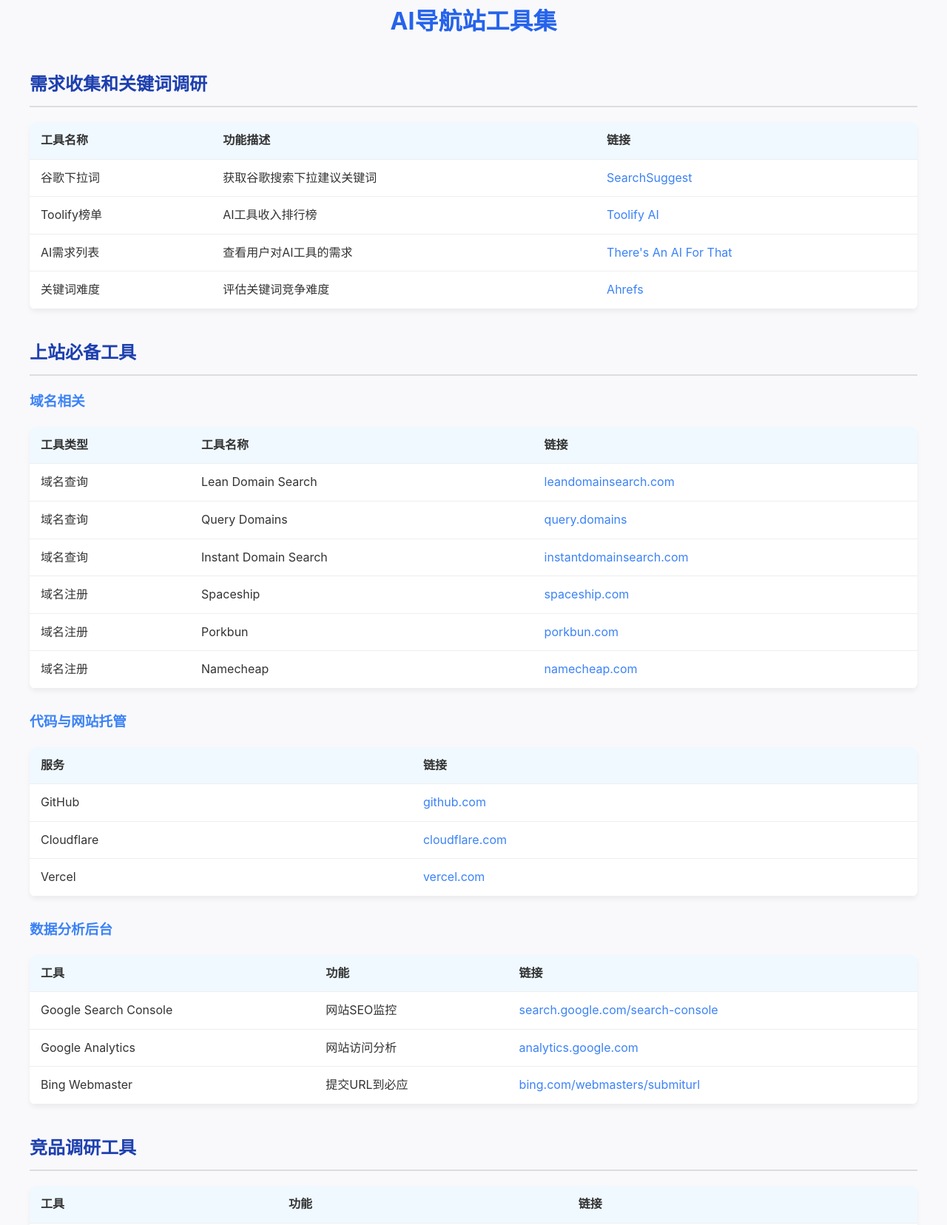
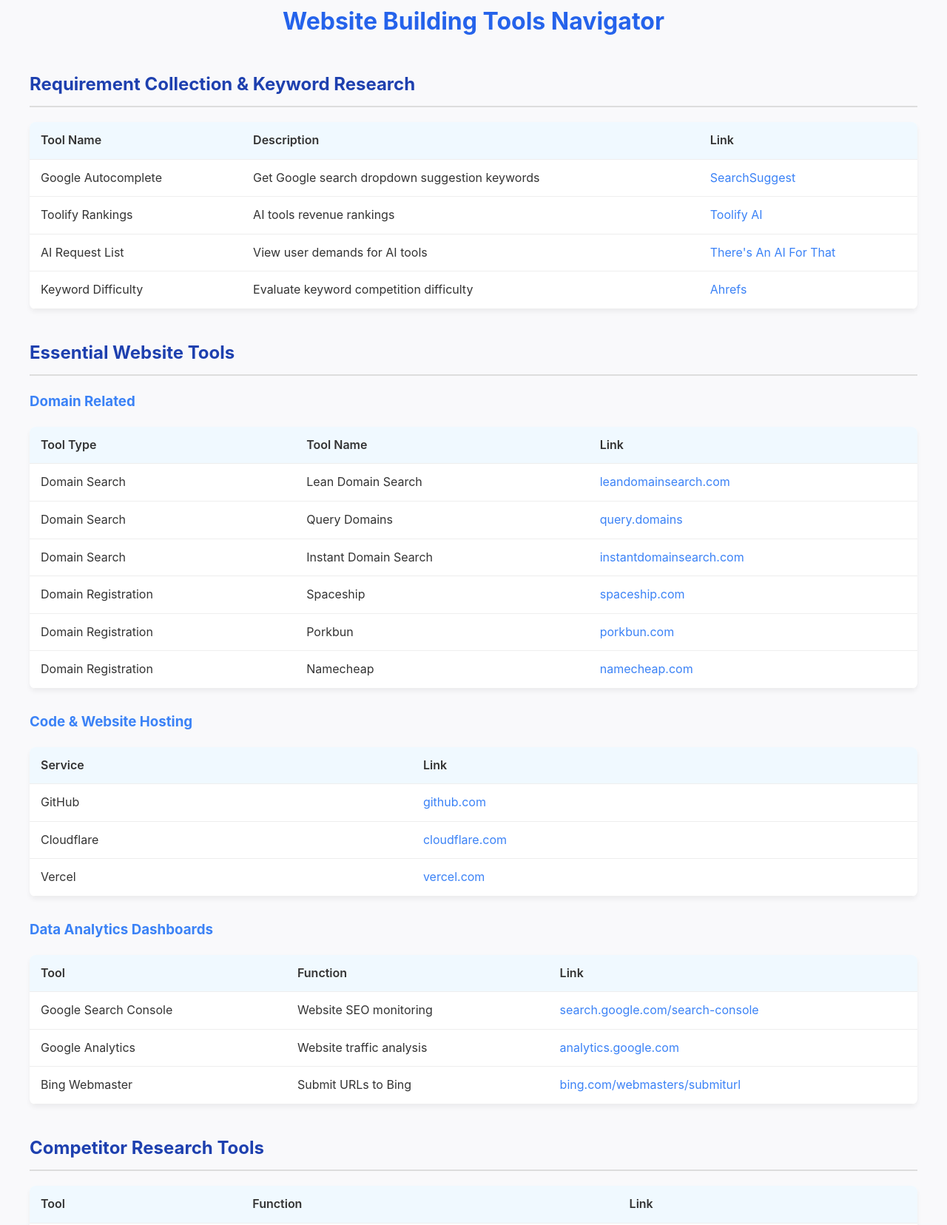
Before and after one commit to fox137ok/bookmark-site, a plain HTML site: page index.html in a window 1280 px wide. Shown: the part 38-1694 px from the top of the page at 74% size. Drawn offline with Linux system fonts and the light colour scheme.

Commit message:
Update index.html

```diff
--- a/index.html
+++ b/index.html
@@ -1,9 +1,9 @@
 <!DOCTYPE html>
-<html lang="zh-CN">
+<html lang="en">
 <head>
     <meta charset="UTF-8">
     <meta name="viewport" content="width=device-width, initial-scale=1.0">
-    <title>AI导航站工具集</title>
+    <title>Website Building Tools Navigator</title>
     <style>
         body {
             font-family: 'Inter', system-ui, -apple-system, BlinkMacSystemFont, sans-serif;
@@ -99,37 +99,37 @@
     </style>
 </head>
 <body>
-    <h1>AI导航站工具集</h1>
+    <h1>Website Building Tools Navigator</h1>
 
     <div class="section-container">
-        <h2>需求收集和关键词调研</h2>
+        <h2>Requirement Collection & Keyword Research</h2>
         <table>
             <thead>
                 <tr>
-                    <th>工具名称</th>
-                    <th>功能描述</th>
-                    <th>链接</th>
+                    <th>Tool Name</th>
+                    <th>Description</th>
+                    <th>Link</th>
                 </tr>
             </thead>
             <tbody>
                 <tr>
-                    <td>谷歌下拉词</td>
-                    <td>获取谷歌搜索下拉建议关键词</td>
+                    <td>Google Autocomplete</td>
+                    <td>Get Google search dropdown suggestion keywords</td>
                     <td><a href="https://www.searchsuggest.tips/?keyword=" target="_blank">SearchSuggest</a></td>
                 </tr>
                 <tr>
-                    <td>Toolify榜单</td>
-                    <td>AI工具收入排行榜</td>
+                    <td>Toolify Rankings</td>
+                    <td>AI tools revenue rankings</td>
                     <td><a href="https://www.toolify.ai/Best-AI-Tools-revenue" target="_blank">Toolify AI</a></td>
                 </tr>
                 <tr>
-                    <td>AI需求列表</td>
-                    <td>查看用户对AI工具的需求</td>
+                    <td>AI Request List</td>
+                    <td>View user demands for AI tools</td>
                     <td><a href="https://theresanaiforthat.com/requests" target="_blank">There's An AI For That</a></td>
                 </tr>
                 <tr>
-                    <td>关键词难度</td>
-                    <td>评估关键词竞争难度</td>
+                    <td>Keyword Difficulty</td>
+                    <td>Evaluate keyword competition difficulty</td>
                     <td><a href="https://ahrefs.com/keyword-difficulty" target="_blank">Ahrefs</a></td>
                 </tr>
             </tbody>
@@ -137,57 +137,57 @@
     </div>
 
     <div class="section-container">
-        <h2>上站必备工具</h2>
+        <h2>Essential Website Tools</h2>
 
-        <h3>域名相关</h3>
+        <h3>Domain Related</h3>
         <table>
             <thead>
                 <tr>
-                    <th>工具类型</th>
-                    <th>工具名称</th>
-                    <th>链接</th>
+                    <th>Tool Type</th>
+                    <th>Tool Name</th>
+                    <th>Link</th>
                 </tr>
             </thead>
             <tbody>
                 <tr>
-                    <td>域名查询</td>
+                    <td>Domain Search</td>
                     <td>Lean Domain Search</td>
                     <td><a href="https://leandomainsearch.com/" target="_blank">leandomainsearch.com</a></td>
                 </tr>
                 <tr>
-                    <td>域名查询</td>
+                    <td>Domain Search</td>
                     <td>Query Domains</td>
                     <td><a href="https://query.domains/" target="_blank">query.domains</a></td>
                 </tr>
                 <tr>
-                    <td>域名查询</td>
+                    <td>Domain Search</td>
                     <td>Instant Domain Search</td>
                     <td><a href="https://instantdomainsearch.com/?q=" target="_blank">instantdomainsearch.com</a></td>
                 </tr>
                 <tr>
-                    <td>域名注册</td>
+                    <td>Domain Registration</td>
                     <td>Spaceship</td>
                     <td><a href="https://spaceship.com" target="_blank">spaceship.com</a></td>
                 </tr>
                 <tr>
-                    <td>域名注册</td>
+                    <td>Domain Registration</td>
                     <td>Porkbun</td>
                     <td><a href="https://porkbun.com" target="_blank">porkbun.com</a></td>
                 </tr>
                 <tr>
-                    <td>域名注册</td>
+                    <td>Domain Registration</td>
                     <td>Namecheap</td>
                     <td><a href="https://namecheap.com" target="_blank">namecheap.com</a></td>
                 </tr>
             </tbody>
         </table>
 
-        <h3>代码与网站托管</h3>
+        <h3>Code & Website Hosting</h3>
         <table>
             <thead>
                 <tr>
-                    <th>服务</th>
-                    <th>链接</th>
+                    <th>Service</th>
+                    <th>Link</th>
                 </tr>
             </thead>
             <tbody>
@@ -206,29 +206,29 @@
             </tbody>
         </table>
 
-        <h3>数据分析后台</h3>
+        <h3>Data Analytics Dashboards</h3>
         <table>
             <thead>
                 <tr>
-                    <th>工具</th>
-                    <th>功能</th>
-                    <th>链接</th>
+                    <th>Tool</th>
+                    <th>Function</th>
+                    <th>Link</th>
                 </tr>
             </thead>
             <tbody>
                 <tr>
                     <td>Google Search Console</td>
-                    <td>网站SEO监控</td>
+                    <td>Website SEO monitoring</td>
                     <td><a href="https://search.google.com/search-console" target="_blank">search.google.com/search-console</a></td>
                 </tr>
                 <tr>
                     <td>Google Analytics</td>
-                    <td>网站访问分析</td>
+                    <td>Website traffic analysis</td>
                     <td><a href="https://analytics.google.com/analytics/web/#/" target="_blank">analytics.google.com</a></td>
                 </tr>
                 <tr>
                     <td>Bing Webmaster</td>
-                    <td>提交URL到必应</td>
+                    <td>Submit URLs to Bing</td>
                     <td><a href="https://www.bing.com/webmasters/submiturl" target="_blank">bing.com/webmasters/submiturl</a></td>
                 </tr>
             </tbody>
@@ -236,29 +236,29 @@
     </div>
 
     <div class="section-container">
-        <h2>竞品调研工具</h2>
+        <h2>Competitor Research Tools</h2>
         <table>
             <thead>
                 <tr>
-                    <th>工具</th>
-                    <th>功能</th>
-                    <th>链接</th>
+                    <th>Tool</th>
+                    <th>Function</th>
+                    <th>Link</th>
                 </tr>
             </thead>
             <tbody>
                 <tr>
                     <td>AITDK</td>
-                    <td>查看网站流量和关键词</td>
+                    <td>View website traffic and keywords</td>
                     <td><a href="https://aitdk.com" target="_blank">aitdk.com</a></td>
                 </tr>
                 <tr>
                     <td>Ahrefs Free Tools</td>
-                    <td>查看网站外链</td>
+                    <td>Check website backlinks</td>
                     <td><a href="https://ahrefs.com/free-seo-tools" target="_blank">ahrefs.com/free-seo-tools</a></td>
                 </tr>
                 <tr>
                     <td>SEMrush</td>
-                    <td>查看网站关键词</td>
+                    <td>View website keywords</td>
                     <td><a href="https://semrush.com" target="_blank">semrush.com</a></td>
                 </tr>
             </tbody>
@@ -266,15 +266,15 @@
     </div>
 
     <div class="section-container">
-        <h2>上站模板资源</h2>
+        <h2>Website Templates</h2>
         <div class="template-section">
-            <h3>开源网站模板</h3>
-            <p>使用开源模板快速搭建导航站，或通过AI助手从零开始构建。</p>
+            <h3>Open Source Website Templates</h3>
+            <p>Use open source templates to quickly build navigation sites, or build from scratch with AI assistants.</p>
         </div>
     </div>
 
     <footer>
-        <p>© 2025 AI导航站工具集 | 最后更新: 2025-03-21</p>
+        <p>© 2025 Website Building Tools Navigator | Last Updated: March 21, 2025</p>
     </footer>
 </body>
 </html>
```
